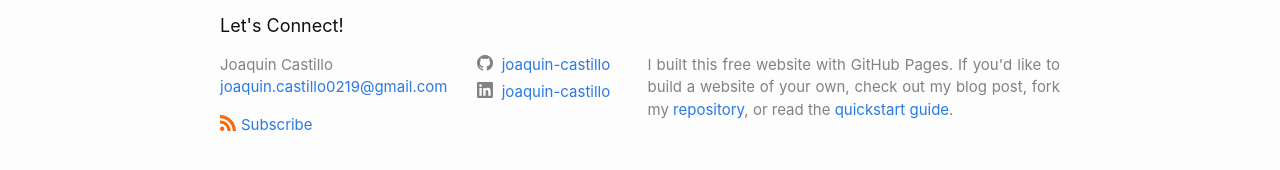
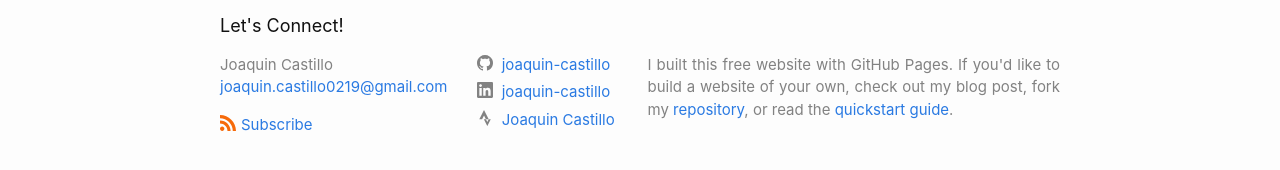
Before and after one commit to joaquin-castillo/joaquin-castillo.github.io, a Jekyll site: the page built from reading.md, in a window 1280 px wide. Shown: the part 704-874 px from the top of the page. Built offline with Jekyll 4.4.1, drawn with Linux system fonts in a browser that asks for light colours.

Commit message:
Add strava social and icon

```diff
--- a/_config.yml
+++ b/_config.yml
@@ -28,6 +28,7 @@ baseurl: "" # the subpath of your site, e.g. /blog
 url: "https://joaquin-castillo.github.io" # the base hostname & protocol for your site, e.g. http://example.com
 github_username: joaquin-castillo
 linkedin_username: joaquin-castillo
+strava_username: Joaquin Castillo
 
 # Build settings
 # Removed minima theme as it is now a regular theme
--- a/_includes/social.html
+++ b/_includes/social.html
@@ -10,5 +10,6 @@
   {%- if site.twitter_username -%}<li><a href="https://www.twitter.com/{{ site.twitter_username| cgi_escape | escape }}"><svg class="svg-icon grey"><use xlink:href="{{ '/assets/minima-social-icons.svg#twitter' | relative_url }}"></use></svg> <span class="username">{{ site.twitter_username| escape }}</span></a></li>{%- endif -%}
   {%- if site.youtube_username -%}<li><a href="https://youtube.com/{{ site.youtube_username| cgi_escape | escape }}"><svg class="svg-icon grey"><use xlink:href="{{ '/assets/minima-social-icons.svg#youtube' | relative_url }}"></use></svg> <span class="username">{{ site.youtube_username| escape }}</span></a></li>{%- endif -%}
   {%- if site.googleplus_username -%}<li><a href="https://plus.google.com/{{ site.googleplus_username| escape }}"><svg class="svg-icon grey"><use xlink:href="{{ '/assets/minima-social-icons.svg#googleplus' | relative_url }}"></use></svg> <span class="username">{{ site.googleplus_username| escape }}</span></a></li>{%- endif -%}
+  {%- if site.strava_username -%}<li><a href="https://www.strava.com/athletes/97408096"><svg class="svg-icon grey"><use xlink:href="{{ '/assets/minima-social-icons.svg#strava' | relative_url }}"></use></svg> <span class="username">{{ site.strava_username| escape }}</span></a></li>{%- endif -%}
   {%- if site.rss -%}<li><a href="{{ 'feed.xml' | relative_url }}"><svg class="svg-icon grey"><use xlink:href="{{ '/assets/minima-social-icons.svg#rss' | relative_url }}"></use></svg> <span>{{ site.rss | escape }}</span></a></li>{%- endif -%}
 </ul>
--- a/_layouts/home_v2.html
+++ b/_layouts/home_v2.html
@@ -44,6 +44,7 @@ layout: default
   {%- endif -%}
 
   <!-- eventually I'd like to turn the logos into hyperlinks-->
+  <!--
   <h2> <strong> Experience from the following organizations </strong> </h2>
   <table>
     <tr>
@@ -69,5 +70,6 @@ layout: default
       </td>
     </tr>
   </table>
+  -->
 
 </div>
```
Also changed, not shown: assets/minima-social-icons.svg.
